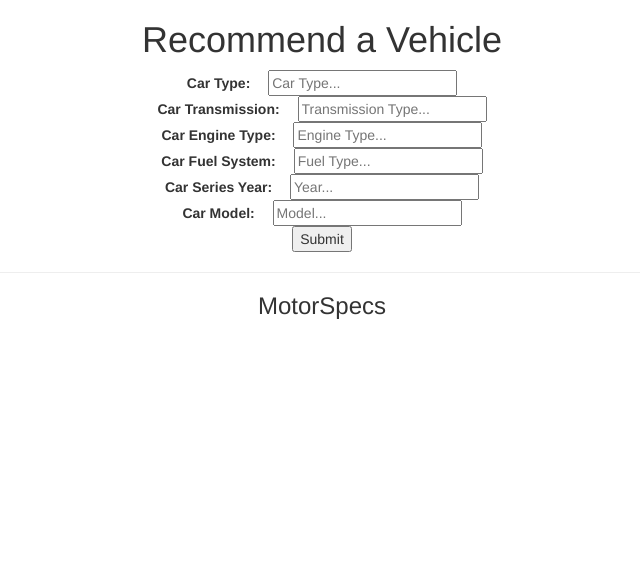
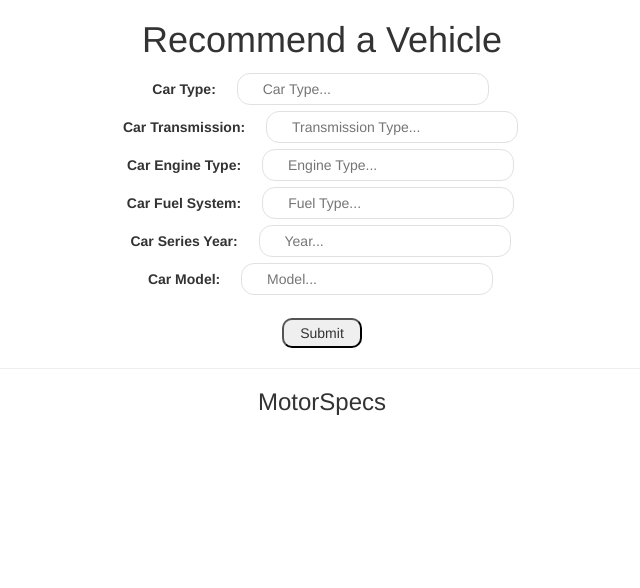
Before and after one commit to joshuawzj/Motor_Spec, a Django app: page /vehiclerecommendation/ in a window 1280 px wide. Shown: the part 52-640 px from the top of the page, without its empty margins (318-958 px from the left). Run offline with Django 3.2, Linux system fonts and the light colour scheme; some libraries are stand-ins or nearby versions.

Commit message:
CSS for Vehicle Recommendation changed to have rounder text inputs.

```diff
--- a/MotorSpecs/WebApp/templates/WebApp/vehicleRecommendation.html
+++ b/MotorSpecs/WebApp/templates/WebApp/vehicleRecommendation.html
@@ -12,15 +12,37 @@
 {% endblock navbuttons %}
 
 {% block content %}
+    <style>
+        .round {
+            width: 35%;
+            border-radius: 13px;
+            border: 1px #000 solid;
+            padding: 5px 5px 5px 25px;
+            margin: 3px;
+            top: 0;
+            left: 0;
+            z-index: 5;
+            border-color: #e0e1e2;
+        }
+        .corner {
+            top: 3px;
+            left: 5px;
+            height: 30px;
+            width: 80px;
+            z-index: 10;
+            border-radius: 10px;
+        }
+    </style>
+
     <h1 align="center">Recommend a Vehicle </h1>
     <form method="GET" action="{% url 'vehiclerecommendationresults' %}" style="margin: 0">
-    	<b>Car Type: </b>&emsp;<input  id="car_box" type="text" name="car_box"  placeholder="Car Type..." ><br>
-        <b>Car Transmission: </b>&emsp;<input  id="transmission_box" type="text" name="transmission_box"  placeholder="Transmission Type..." ><br>
-        <b>Car Engine Type: </b>&emsp;<input  id="engine_box" type="text" name="engine_box"  placeholder="Engine Type..." ><br>
-        <b>Car Fuel System: </b>&emsp;<input  id="fuel_box" type="text" name="fuel_box"  placeholder="Fuel Type..." ><br>
-        <b>Car Series Year: </b>&emsp;<input  id="year_box" type="text" name="year_box"  placeholder="Year..." ><br>
-        <b>Car Model: </b>&emsp;<input  id="model_box" type="text" name="model_box"  placeholder="Model..." ><br>
-    	<button id="recommend_submit" type="submit" >Submit</button>
+    	<b>Car Type: </b>&emsp;<input  id="car_box" type="text" name="car_box"  placeholder="Car Type..." class="round"><br>
+        <b>Car Transmission: </b>&emsp;<input  id="transmission_box" type="text" name="transmission_box"  placeholder="Transmission Type..." class="round"><br>
+        <b>Car Engine Type: </b>&emsp;<input  id="engine_box" type="text" name="engine_box"  placeholder="Engine Type..." class="round"><br>
+        <b>Car Fuel System: </b>&emsp;<input  id="fuel_box" type="text" name="fuel_box"  placeholder="Fuel Type..." class="round"><br>
+        <b>Car Series Year: </b>&emsp;<input  id="year_box" type="text" name="year_box"  placeholder="Year..." class="round"><br>
+        <b>Car Model: </b>&emsp;<input  id="model_box" type="text" name="model_box"  placeholder="Model..." class="round"><br>
+    	<br><button id="recommend_submit" type="submit" class="corner">Submit</button>
 	</form>
 
 {% endblock content %}
```
Also changed, not shown: MotorSpecs/db.sqlite3.
